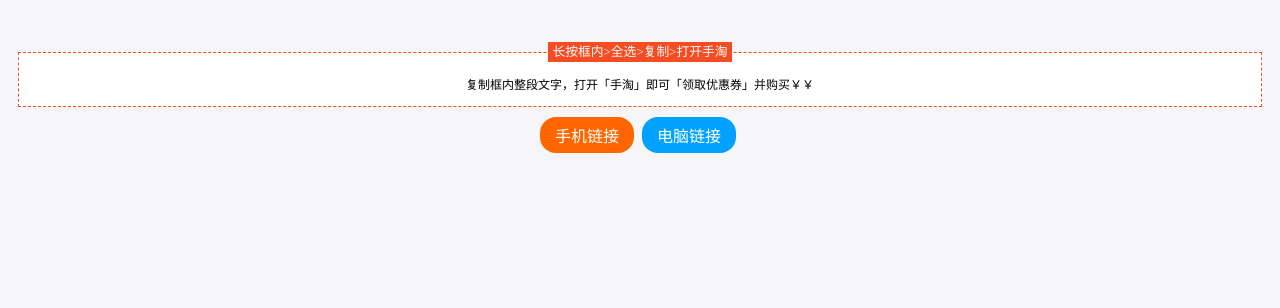
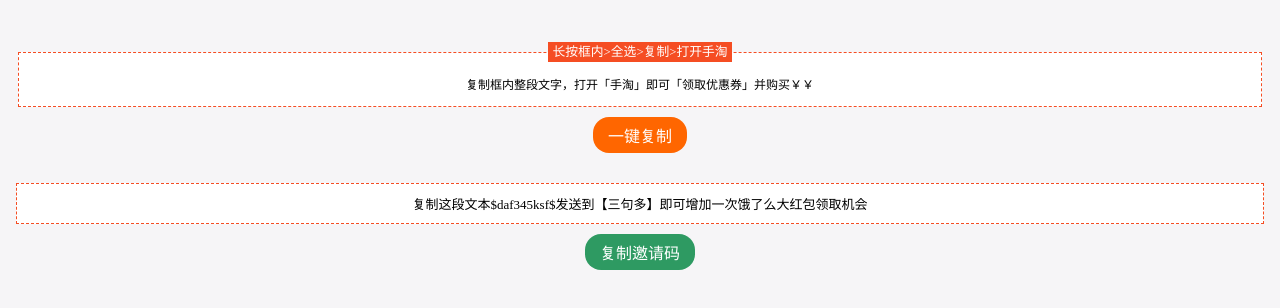
Before and after one commit to dj940212/taoke, a website: page index.html in a window 1280 px wide. Drawn offline with Linux system fonts and the light colour scheme.

Commit message:
添加邀请码

```diff
--- a/index.html
+++ b/index.html
@@ -1,27 +1,40 @@
+
 <!DOCTYPE html>
 <html>
+
 <head>
 	<meta charset="utf-8">
 	<meta name="viewport" content="width=device-width,initial-scale=1.0,maximum-scale=1, minimum-scale=1, user-scalable=no">
 	<title>口令提取</title>
 	<script type="text/javascript" src="js/jquery.min.js"></script>
 	<style>
-blockquote, body, dd, dir, dl, fieldset, figure, form, h1, h2, h3, h4, h5, h6, hr, input, legend, menu, ol, optgroup, p, pre, tbody, td, textarea, tfoot, th, thead, ul {
+		blockquote, body, dd, dir, dl, fieldset, figure, form, h1, h2, h3, h4, h5, h6, hr, input, legend, menu, ol, optgroup, p, pre, tbody, td, textarea, tfoot, th, thead,
+		ul {
 			margin: 0;
 			padding: 0
 		}
 
-ol, ul {
+		ol,
+		ul {
 			list-style-type: none;
 			list-style-image: none
 		}
 
-body, button, input, select, textarea {
+		body,
+		button,
+		input,
+		select,
+		textarea {
 			-ms-text-autospace: ideograph-alpha ideograph-numeric ideograph-parenthesis;
 			text-autospace: ideograph-alpha ideograph-numeric ideograph-parenthesis
 		}
 
-h1, h2, h3, h4, h5, h6 {
+		h1,
+		h2,
+		h3,
+		h4,
+		h5,
+		h6 {
 			font-weight: 400
 		}
 
@@ -90,7 +103,7 @@
 
 		.beatMain .itemTips {
 			font-size: 12px;
-	color: rgba(0,0,0,.4);
+			color: rgba(0, 0, 0, .4);
 			text-align: center;
 		}
 
@@ -124,8 +137,29 @@
 			border-radius: 16px;
 			color: #fff;
 		}
+		.inviteCode {
+			text-align: center;
+			margin-top: 20px;
+		}
+		.code {
+			font-size: 13px;
+			padding: 10px 10px;
+			border: 1px dashed #f54d23;
+			background: #fff;
+		}
+		.codeCopy {
+			border: none;
+		    font-size: 16px;
+		    padding: 6px 15px;
+		    background: #2e9a62;
+		    display: inline-block;
+		    margin: 10px auto;
+		    border-radius: 16px;
+		    color: #fff;
+		}
 	</style>
 </head>
+
 <body>
 
 	<div class="beatMain">
@@ -142,14 +176,15 @@
 				<legend id="copy_tip">长按框内>全选>复制>打开手淘</legend>
 				<p id="itemWord" class="itemWord" style="font-size: 12px;">复制框内整段文字，打开「手淘」即可「领取优惠券」并购买<span id="taokey"></span></p>
 			</fieldset>
-		<button id="copy" type="button" data-clipboard-text="" class="itemCopy" style="display:none;">手机链接</button>
-		<a id="coupons" href="" style="background: #00a1ff;border: none;font-size: 16px;padding: 6px 15px;display: inline-block;margin: 10px 4px 10px 4px;border-radius: 16px;color: #fff;text-decoration: none;">电脑链接</a>
+			<button id="copy" type="button" data-clipboard-text="" class="itemCopy" style="display:none;">一键复制</button>
 		</div>
+		<div class="inviteCode">
+			<div class="code">复制这段文本$daf345ksf$发送到【三句多】即可增加一次饿了么大红包领取机会</div>
+			<button class="codeCopy">复制邀请码</button>
 		</div>
 		<script type="text/javascript" src="js/clipboard.min.js"></script>
 		<script>
-
-function getParams(paras){
+			function getParams(paras) {
 				var url = decodeURI(location.href);
 				// var url = location.href;
 				var paraString = url.substring(url.indexOf("?") + 1, url.length).split("&");
@@ -167,15 +202,15 @@
 				}
 			}
 
-$(function(){
-	var taowords =getParams('taowords');
+			$(function() {
+				var taowords = getParams('taowords');
 				var url = decodeURIComponent(getParams('url'));
 				var image = decodeURIComponent(getParams('image'));
 
 				$('#img').attr('src', image);
-	$('#coupons').attr('href',url);
-	$('#copy').attr('data-clipboard-text', '￥'+taowords+'￥');
-	$('#taokey').text('￥'+taowords+'￥');
+				$('#coupons').attr('href', url);
+				$('#copy').attr('data-clipboard-text', '￥' + taowords + '￥');
+				$('#taokey').text('￥' + taowords + '￥');
 			})
 
 
@@ -196,7 +231,7 @@
 								e.trigger.style.borderColor = "#f54d23";
 								e.trigger.disabled = false;
 							},
-		2000);
+							4000);
 					}
 				});
 
@@ -230,6 +265,7 @@
 				var beat = document.querySelector('.beatWord');
 				var word = document.querySelector('.itemWord');
 				var copy = document.querySelector('.itemCopy');
+				// var code = document.querySelector('.codeCopy');
 				document.addEventListener("selectionchange",
 					function(e) {
 						window.getSelection().selectAllChildren(word);
```
Lines whose indentation alone changed are shown as unchanged.
